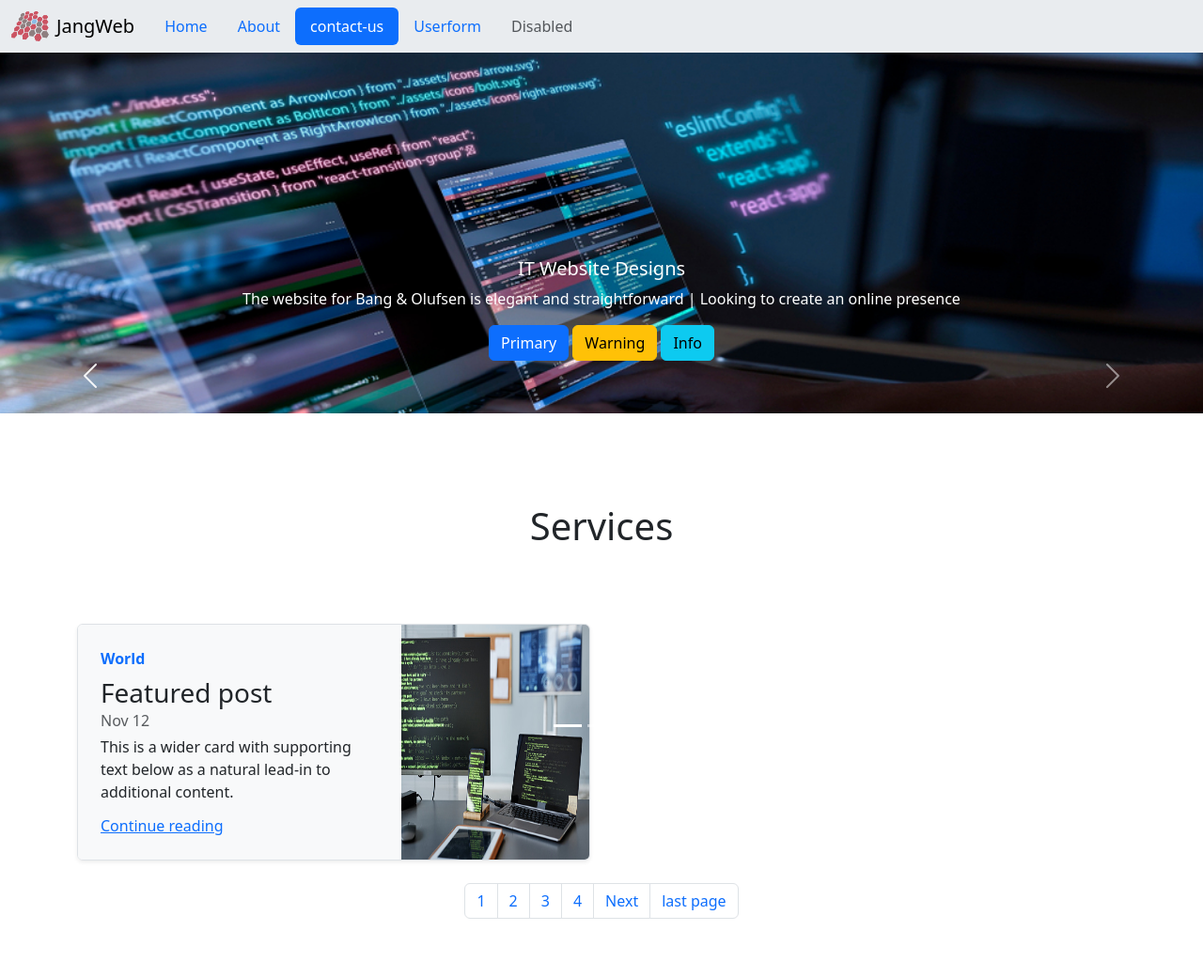
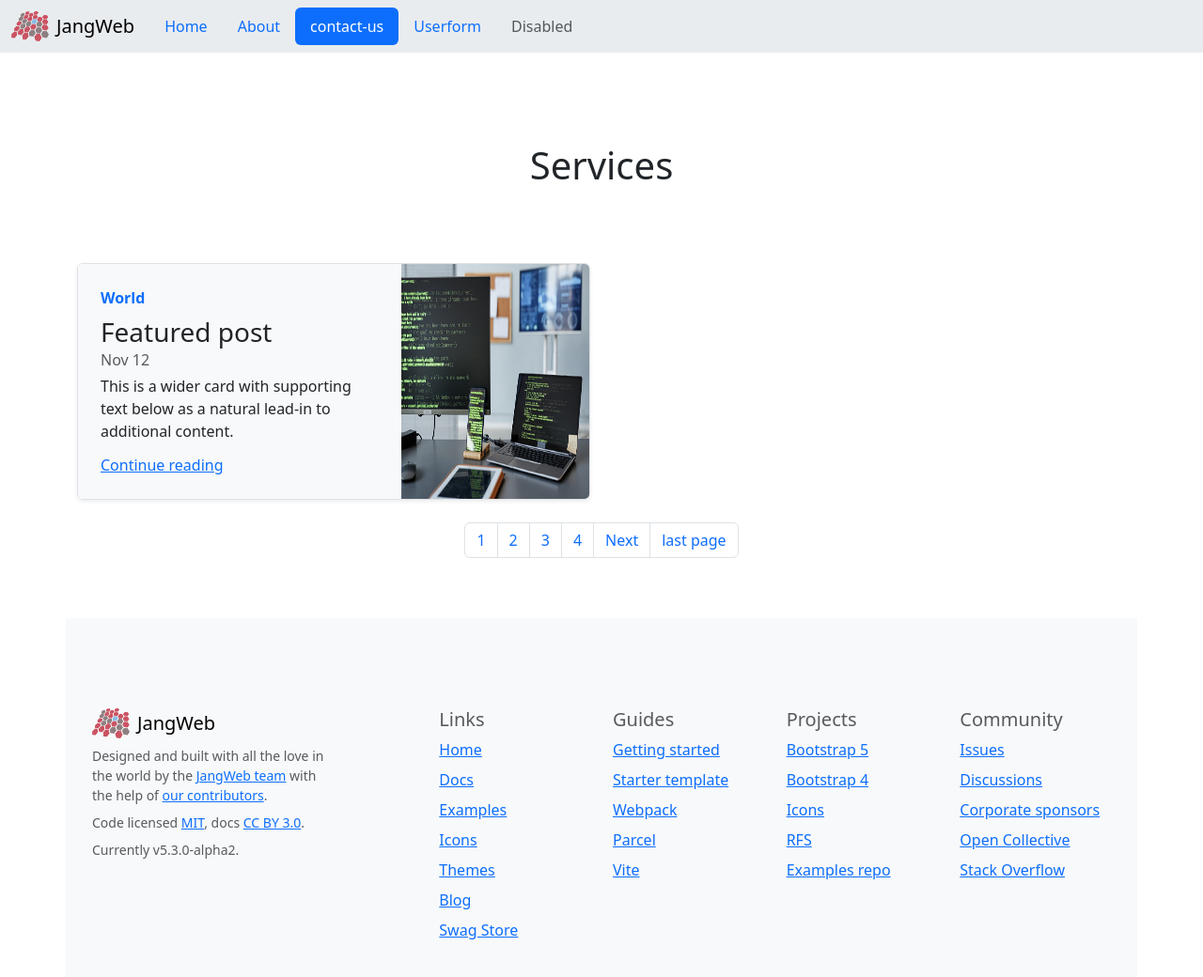
Before and after one commit to SheikAAsif/JangWeb, a Django app: page /contact-us/ in a window 1280 px wide. Shown: the top 1040 px of the page at 94% size. After the commit the page ends 1000 px from the top, so only its background shows below. Run offline with Django 4.2, Linux system fonts and the light colour scheme; data comes from the database, SQL or seed files in the repository.

Commit message:
modify html fils

```diff
--- a/templates/contact-us.html
+++ b/templates/contact-us.html
@@ -7,102 +7,7 @@
 
     <!========    Carousel container Start  ==================>
 
-    <div class="container-fluid-lg">
-      <div
-        id="carouselExampleAutoplaying"
-        class="carousel-fade"
-        class="carousel slide" data-bs-ride="carousel">
-        <div class="carousel-indicators">
-          <button
-            type="button"
-            data-bs-target="#carouselExampleCaptions"
-            data-bs-slide-to="0"
-            class="active"
-            aria-current="true"
-            aria-label="Slide 1"
-          ></button>
-          <button
-            type="button"
-            data-bs-target="#carouselExampleCaptions"
-            data-bs-slide-to="1"
-            aria-label="Slide 2"
-          ></button>
-          <button
-            type="button"
-            data-bs-target="#carouselExampleCaptions"
-            data-bs-slide-to="2"
-            aria-label="Slide 3"
-          ></button>
-        </div>
-        <div class="carousel-inner">
-          <div class="carousel-item active">
-            <img src="/static/img/10.jpg" class="d-block w-100" alt="..." />
-            <div class="carousel-caption d-none d-md-block">
-              <h5>IT Website Designs</h5>
-              <p>
-                The website for Bang & Olufsen is elegant and straightforward | Looking to create an online presence
 
-              </p>
-
-            </p>
-            <p>
-            <button type="button" class="btn btn-primary">Primary</button>
-            <button type="button" class="btn btn-warning">Warning</button>
-            <button type="button" class="btn btn-info">Info</button>
-            </div>
-          </div>
-          <div class="carousel-item">
-            <img src="/static/img/12.jpg" class="d-block w-100" alt="..." />
-            <div class="carousel-caption d-none d-md-block">
-              <h5>Ecommerce Development</h5>
-              <p>
-                Hello, farming enthusiasts! Looking to create an online presence | elegant and straightforward
-              </p>
-
-            </p>
-            <p>
-            <button type="button" class="btn btn-primary">Primary</button>
-            <button type="button" class="btn btn-warning">Warning</button>
-            <button type="button" class="btn btn-info">Info</button>
-            </div>
-          </div>
-          <div class="carousel-item">
-            <img src="/static/img/6.jpg" class="d-block w-100" alt="..." />
-            <div class="carousel-caption d-none d-md-block">
-              <h5>Top Technology</h5>
-              <p>Not only will you find ideas for your own site | Looking to create an online presence</p>
-
-            </p>
-            <p>
-            <button type="button" class="btn btn-primary">Primary</button>
-            <button type="button" class="btn btn-warning">Warning</button>
-            <button type="button" class="btn btn-info">Info</button>
-
-            </div>
-          </div>
-
-        </div>
-
-        <button
-          class="carousel-control-prev"
-          type="button"
-          data-bs-target="#carouselExampleCaptions"
-          data-bs-slide="prev"
-        >
-          <span class="carousel-control-prev-icon" aria-hidden="true"></span>
-          <span class="visually-hidden">Previous</span>
-        </button>
-        <button
-          class="carousel-control-next"
-          type="button"
-          data-bs-target="#carouselExampleCaptions"
-          data-bs-slide="next"
-        >
-          <span class="carousel-control-next-icon" aria-hidden="true"></span>
-          <span class="visually-hidden">Next</span>
-        </button>
-      </div>
-    </div>
     <!======== Carousel container End  ==================>
 
 
--- a/templates/userform.html
+++ b/templates/userform.html
@@ -1,7 +1,7 @@
 {% extends 'base.html' %} {% block content %}
 
 <div class="row d-flex justify-content-center">
-  <div class="menu-content pb-60 col-lg-8 pt-2">
+  <div class="menu-content pb-60 col-lg-8 pt-4">
     <div class="title text-center">
       <h1 class="mb-4">User Enquiry Form</h1>
 
```
